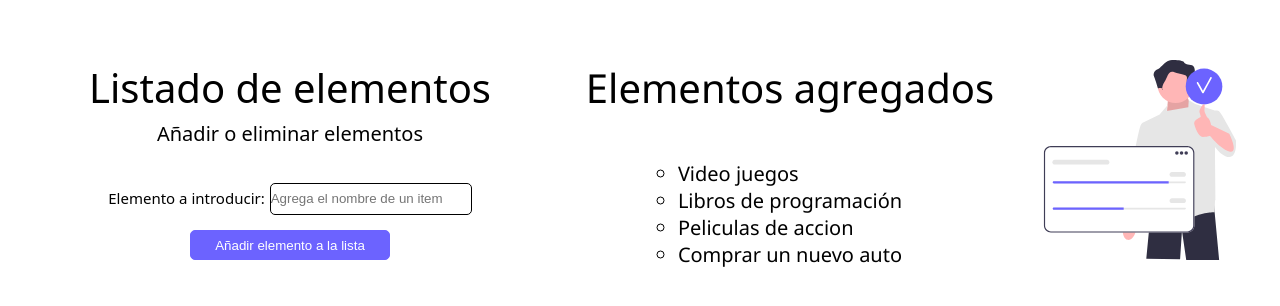
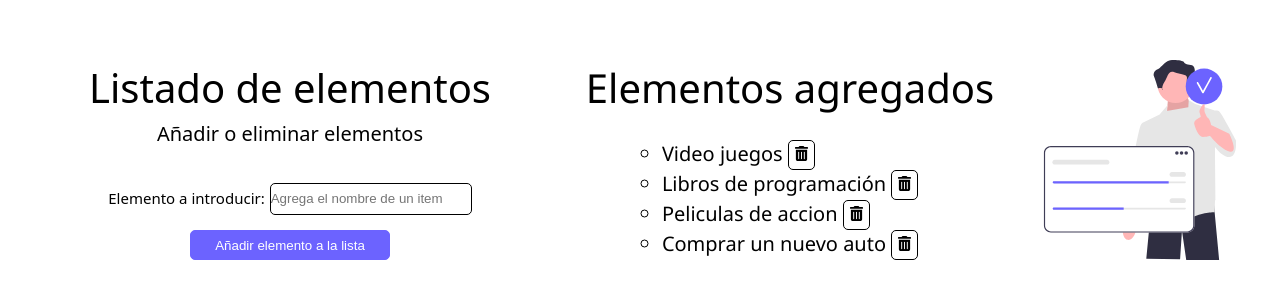
Before and after one commit to Misterdev19/react-tdd, a React (Vite) app: page / in a window 1280 px wide. Shown: the part 240-546 px from the top of the page. Built offline with nearby package versions, Linux system fonts and the light colour scheme.

Commit message:
init test app

```diff
--- a/src/App.css
+++ b/src/App.css
@@ -1,3 +1,6 @@
+:root{
+     --button-color: #6C63FF;
+}
 main{
      display: grid;
      grid-template-rows: 200px ;
@@ -10,8 +13,8 @@ main{
 
 main aside{
       display: grid;
-     justify-items: center;
-     font-family: system-ui, -apple-system, BlinkMacSystemFont, 'Segoe UI', Roboto, Oxygen, Ubuntu, Cantarell, 'Open Sans', 'Helvetica Neue', sans-serif;
+      justify-items: center;
+      font-family: system-ui, -apple-system, BlinkMacSystemFont, 'Segoe UI', Roboto, Oxygen, Ubuntu, Cantarell, 'Open Sans', 'Helvetica Neue', sans-serif;
 }
 
 main aside h1{
@@ -57,16 +60,9 @@ main aside form button:hover{
     color: black;
     cursor: pointer;
 }
-
 main section{
     display: grid;
-    grid-template-rows: 100PXfr;
-    grid-template-columns: 1fr;
-}
-
-main section{
-    display: grid;
-    grid-template-rows: 100px;
+    grid-template-rows: 80px;
     grid-template-columns: 1fr;
     font-family: 'Segoe UI', Tahoma, Geneva, Verdana, sans-serif;
     justify-items: center;
@@ -80,6 +76,21 @@ main section  ul{
     font-size: 20px;
     font-weight: 200;
 }
+main section  ul li button{
+    border: 1px solid black;
+    background-color: white;
+    padding: 5px;
+    border-radius: 5px;
+    font-size: 15px;
+    cursor: pointer;
+    margin-left: 5px;
+}
+
+main section  ul li button:hover{
+     color: white;
+     background-color: var(--button-color);
+     border: 1px solid #6C63FF;
+}
 
 main article img {
    width: 100%;
--- a/src/App.jsx
+++ b/src/App.jsx
@@ -1,6 +1,7 @@
 import { useState } from 'react'
 import './App.css'
 import logo from './assets/logo.svg'
+import { FaTrashCan } from "react-icons/fa6";
 
 const INICIAL_ITEMS = [
 
@@ -27,14 +28,42 @@ const INICIAL_ITEMS = [
 ]
 
 function App() {
-  const [items, setItems] = useState(INICIAL_ITEMS)
+  const [items, setItems] = useState(INICIAL_ITEMS);
+
+  const hadleSutmit = (event) => {
+
+    event.preventDefault()
+    const { elements } = event.currentTarget;
+    const input = elements.namedItem('item');
+    const isInput = input instanceof HTMLInputElement;
+    if(!isInput ||  input === null) return;
+
+    const  newItem = {
+      id: crypto.randomUUID(),
+      timestamp: Date.now(),
+      text: input.value
+    }
+
+    setItems((prevItem) => {
+      return [...prevItem, newItem]
+    });
+
+    input.value = '';
+
+  }
+
+  const deleteItem = (id) => {
+    setItems((prevItem) => {
+      return prevItem.filter((item) => item.id !== id)
+    })
+  }
 
   return (
     <main>
       <aside>
         <h1>Listado de elementos</h1>
           <h2>Añadir o eliminar elementos</h2>
-        <form action="">
+        <form onSubmit={hadleSutmit}>
           <label htmlFor="">
               Elemento a introducir:
             <input
@@ -48,13 +77,21 @@ function App() {
       </aside>
       <section>
           <h2>Elementos agregados</h2>
-        <ul>
           {
-             items.map((item) => (
-                  <li key={item.id}>{item.text}</li>
-             ))
+            items.length === 0 ? (
+              <p><strong>No hay elementos</strong></p>
+            ) : (
+              <ul>{
+                items.map((item) => (
+                  <li key={item.id}>{item.text}
+                    <button type='button' onClick={() => deleteItem(item.id)}>
+                      <FaTrashCan />
+                    </button>
+                  </li>
+                ))
+              }</ul>
+            )
           }
-          </ul>
       </section>
       <article>
            <img src={logo} alt="" />
--- a/vite.config.js
+++ b/vite.config.js
@@ -1,7 +1,11 @@
+/// <reference types="vitest" />
 import { defineConfig } from 'vite'
 import react from '@vitejs/plugin-react-swc'
 
 // https://vitejs.dev/config/
 export default defineConfig({
   plugins: [react()],
+  test: {
+    environment: 'happy-dom',
+  }
 })
```
Also changed, not shown: package.json (+6 -2 lines), 2 other files (tests, documents, lock files or other folders).
